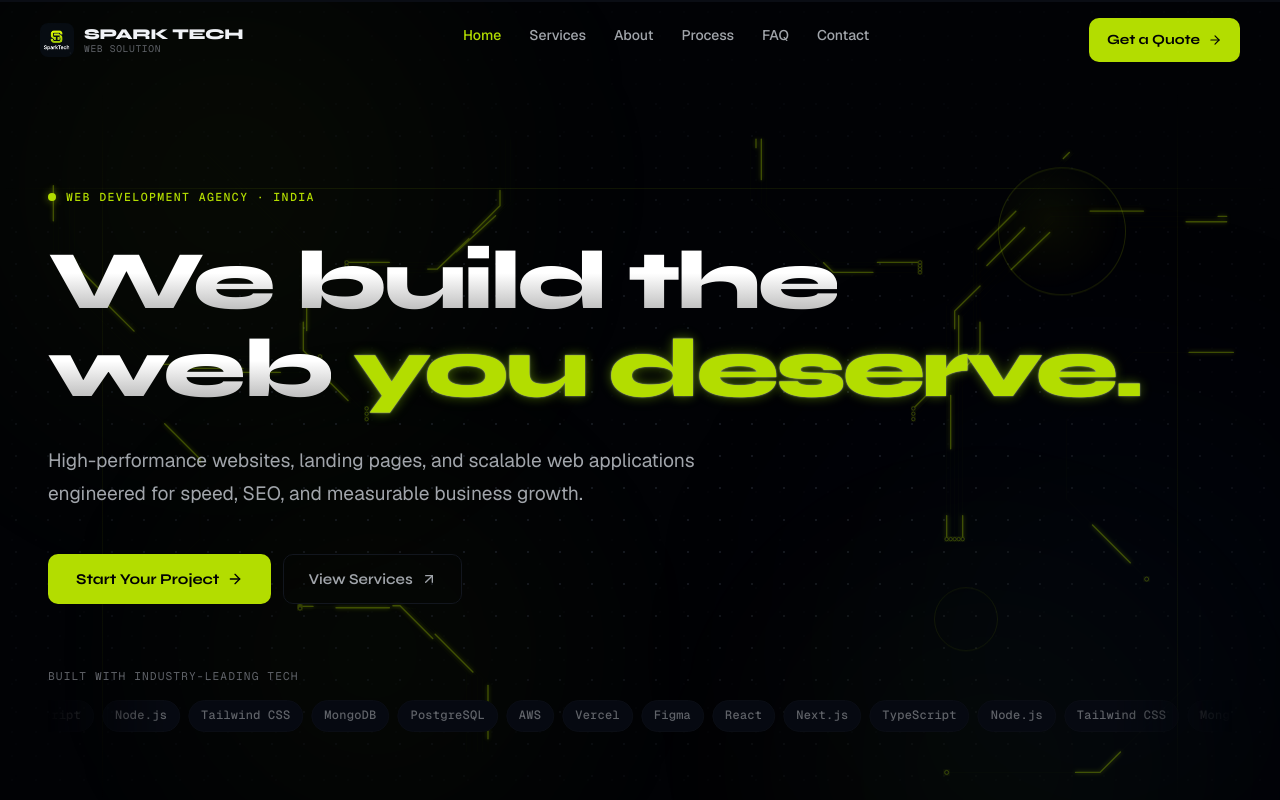
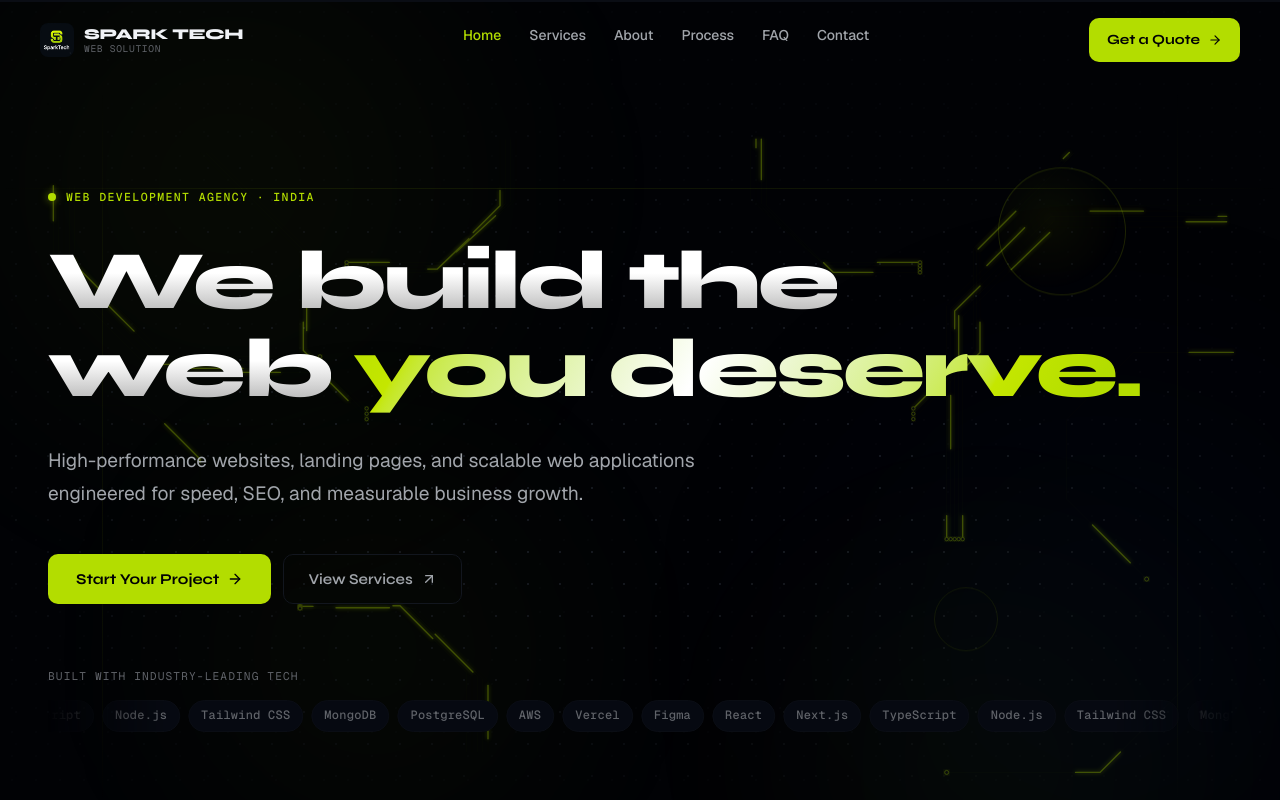
Before and after one commit to SparkTech404/SparkTech404.github.io, a Next.js app: page / in a window 1280 px wide. Shown: the top 800 px of the page. Built offline with nearby package versions, Linux system fonts and the light colour scheme.

Commit message:
style: replace text shadow with linear gradient shimmer flow for pixel-perfect readability

```diff
--- a/src/app/globals.css
+++ b/src/app/globals.css
@@ -635,20 +635,31 @@ nav a[aria-current="page"] {
   animation: orb-float-3 28s ease-in-out infinite;
 }
 
-/* Continuous breathing text glow animation with white-hot core */
+/* Premium gradient shimmer flow animation for crisp, readable text */
 .text-glow-continuous {
-  color: var(--volt) !important;
-  animation: text-glow-pulse 4s ease-in-out infinite;
+  background: linear-gradient(
+    120deg,
+    oklch(83% 0.28 120) 25%,
+    oklch(96% 0.05 120) 45%,
+    #ffffff 50%,
+    oklch(96% 0.05 120) 55%,
+    oklch(83% 0.28 120) 75%
+  );
+  background-size: 200% auto;
+  -webkit-background-clip: text;
+  -webkit-text-fill-color: transparent;
+  background-clip: text;
+  color: transparent !important;
+  animation: text-shimmer-flow 5s linear infinite;
+  text-shadow: none !important; /* completely disabled to keep font lines 100% sharp */
+  display: inline-block;
 }
 
-@keyframes text-glow-pulse {
-  0%, 100% {
-    text-shadow: 0 0 1px rgba(255, 255, 255, 0.6),
-                 0 0 8px rgba(180, 255, 0, 0.2);
+@keyframes text-shimmer-flow {
+  0% {
+    background-position: 200% center;
   }
-  50% {
-    text-shadow: 0 0 2px rgba(255, 255, 255, 0.8),
-                 0 0 12px rgba(180, 255, 0, 0.35),
-                 0 0 25px rgba(180, 255, 0, 0.15);
+  100% {
+    background-position: -200% center;
   }
 }
```
